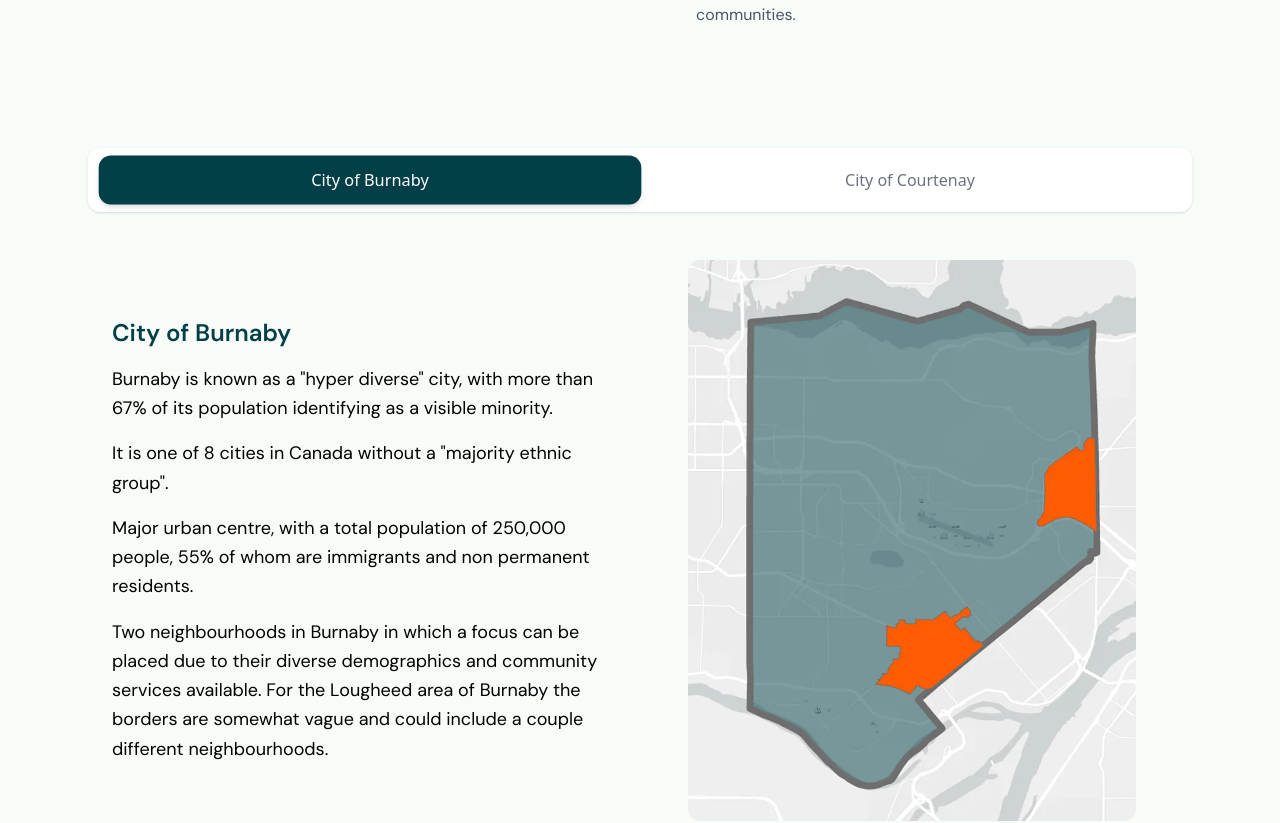
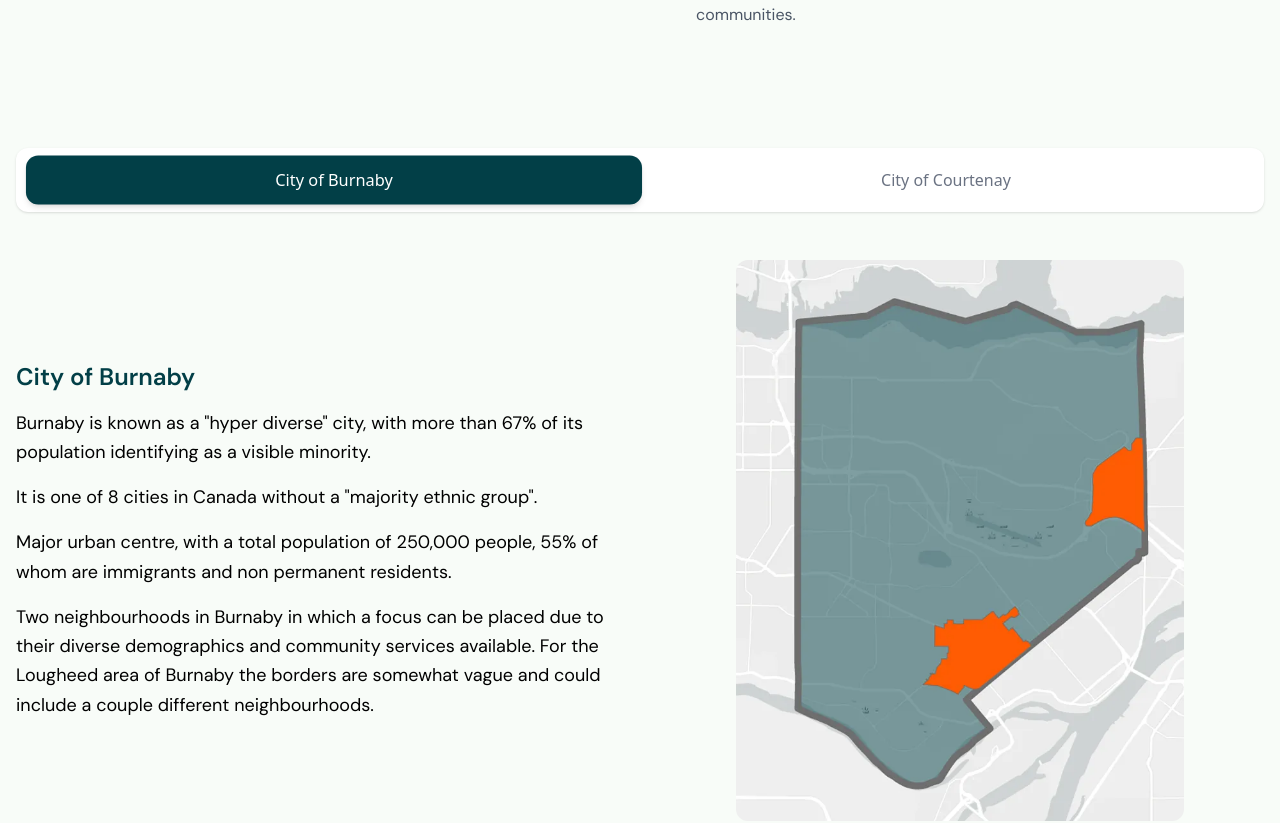
Before and after one commit to langararec/IDEAS-website, a React (Vite) app in the folder frontend/: page /project in a window 1280 px wide. Shown: the part 922-1745 px from the top of the page. Built offline with nearby package versions, Linux system fonts and the light colour scheme.

Commit message:
aligned the city toggle

```diff
--- a/frontend/src/pages/Project/CityToggle.tsx
+++ b/frontend/src/pages/Project/CityToggle.tsx
@@ -37,7 +37,7 @@ const CityToggle: React.FC = () => {
     const [activeTab, setActiveTab] = useState<'burnaby' | 'courtenay'>('burnaby');
 
     const CityComponent = ({ city }: { city: CityData }) => (
-        <div className="p-6 ">
+        <div className="py-6 ">
             <div className="grid grid-cols-1 lg:grid-cols-2 gap-8 items-start">
                 <div className="my-auto">
                     <h2 className="text-2xl font-semibold text-primary mb-4 font-dm-sans">{city.title}</h2>
@@ -63,7 +63,8 @@ const CityToggle: React.FC = () => {
     const currentCity = citiesData.find(city => city.id === activeTab)!;
 
     return (
-        <div className="max-w-6xl mx-auto p-6">
+        <div className="px-4 py-6">
+            <div className="max-w-7xl mx-auto">
                 {/* Tab Navigation */}
                 <div className=" mb-6 rounded-xl md:py-2 md:px-4 bg-white shadow-sm">
                     <div className="flex space-x-2">
@@ -87,6 +88,7 @@ const CityToggle: React.FC = () => {
                     <CityComponent city={currentCity} />
                 </div>
             </div>
+        </div>
     );
 }
 
```
Lines whose indentation alone changed are shown as unchanged.
